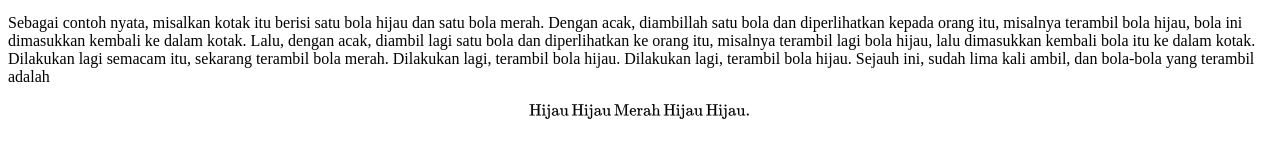
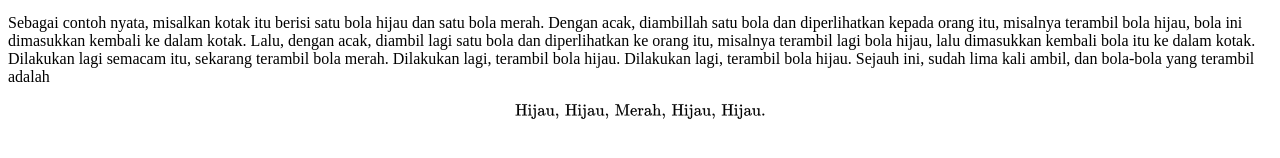
Before and after one commit to dangausuluah/dangausuluah.github.io, a Jekyll site: the page built from _posts/2025-09-07-QCD.md, in a window 1280 px wide. Shown: the part 384-542 px from the top of the page. Built offline with Jekyll 4.4.1, drawn with Linux system fonts in a browser that asks for light colours; nearby versions of some CDN libraries; our own code applies the rules of GitHub Pages for plain Markdown files; a script that is not in the unit is left out; comment, search, counter and statistics services are not loaded.

Commit message:
Update 2025-09-07-QCD.md

```diff
--- a/_posts/2025-09-07-QCD.md
+++ b/_posts/2025-09-07-QCD.md
@@ -19,5 +19,5 @@ Jika ada orang yang tidak boleh melihat kedalam kotak dan harus menebak berapa p
 Sebagai contoh nyata, misalkan kotak itu berisi satu bola hijau dan satu bola merah. Dengan acak, diambillah satu bola dan diperlihatkan kepada orang itu, misalnya terambil bola hijau, bola ini dimasukkan kembali ke dalam kotak. Lalu, dengan acak, diambil lagi satu bola dan diperlihatkan ke orang itu, misalnya terambil lagi bola hijau, lalu dimasukkan kembali bola itu ke dalam kotak. Dilakukan lagi semacam itu, sekarang terambil bola merah. Dilakukan lagi, terambil bola hijau. Dilakukan lagi, terambil bola hijau. Sejauh ini, sudah lima kali ambil, dan bola-bola yang terambil adalah
 
 $$
-\mathrm{Hijau\,Hijau\,Merah\,Hijau\,Hijau}.
+\mathrm{Hijau,\,Hijau,\,Merah,\,Hijau,\,Hijau}.
 $$
```
